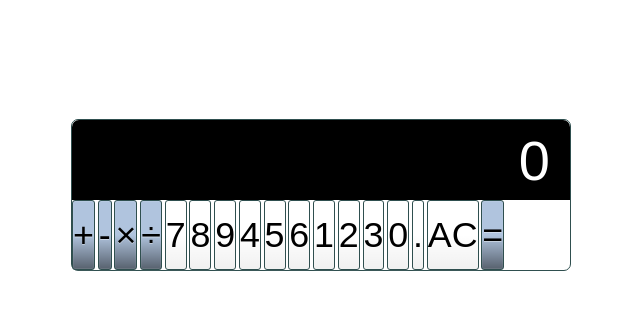
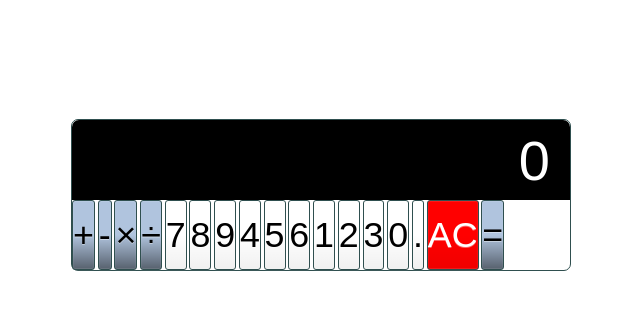
Before and after one commit to dlydellf/JavaScript-Projects, a PHP site: page /calculator.html in a window 1280 px wide. Shown: the part 205-515 px from the top of the page, without its empty margins (319-959 px from the left). Run offline with PHP 8.4, Linux system fonts and the light colour scheme.

Commit message:
Updated .css w/ac button's styling & hover effect

```diff
--- a/Calculator/CSS/Calculator_CSS.css
+++ b/Calculator/CSS/Calculator_CSS.css
@@ -62,3 +62,15 @@ button:hover {
   background-image: linear-gradient(to bottom, transparent, transparent 50%, rgba(0, 0, 0, 0.5));
   background-color: lightsteelblue;
 }
+
+/*AC ("All Clear" button) */
+.all-clear {
+  background-color: red;
+  border-color: darkslategrey;
+  color: #fff;
+}
+
+/*AC button's hover effect*/
+.all-clear:hover {
+  background-color: darkred;
+}
```
